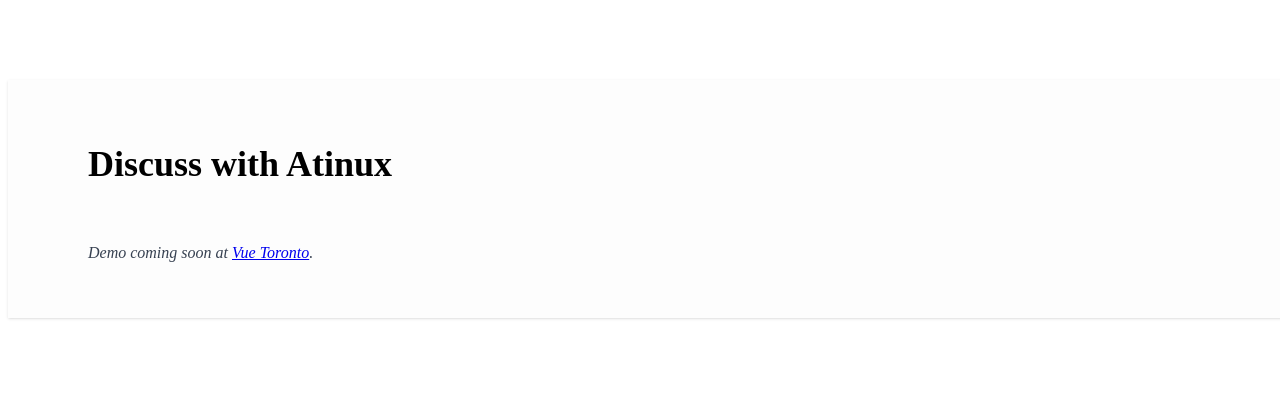
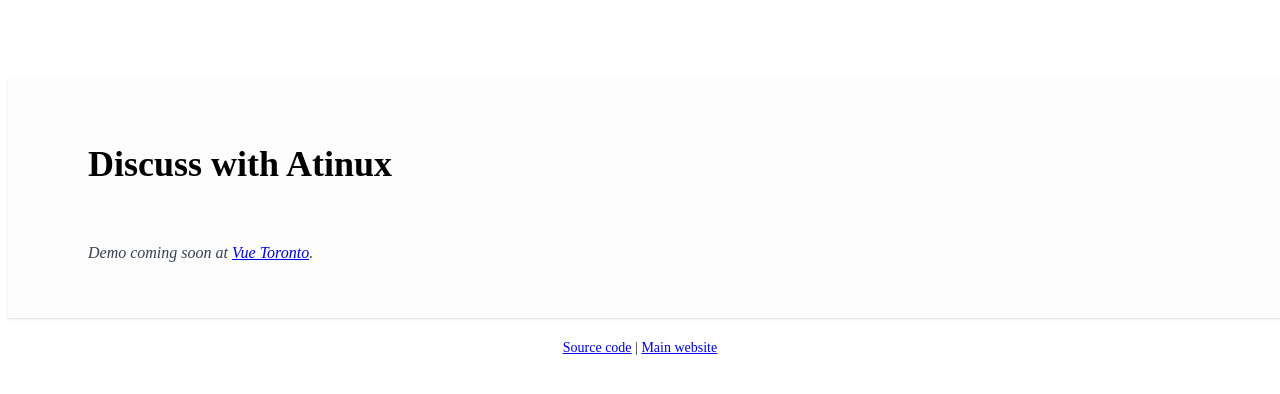
Before and after one commit to atinux/discuss, a Nuxt app: page / in a window 1280 px wide. Shown: the top 394 px of the page. Built offline with nearby package versions, Linux system fonts and the light colour scheme.

Commit message:
chore: add footer

```diff
--- a/components/AppContainer.vue
+++ b/components/AppContainer.vue
@@ -1,5 +1,12 @@
 <template>
-  <div class="container mx-auto md:my-20 p-4 sm:p-10 md:px-20 shadow bg-light-50 flex flex-col gap-5">
-    <slot/>
-  </div>
+  <main class="md:my-20">
+    <div class="container mx-auto p-4 sm:p-10 md:px-20 shadow bg-light-50 flex flex-col gap-5">
+      <slot/>
+    </div>
+    <p class="mt-5 text-center text-sm text-gray-800">
+      <a href="https://github.com/atinux/discuss" class="underline hover:text-black">Source code</a>
+       |
+      <a href="https://atinux.com" class="underline hover:text-black">Main website</a>
+    </p>
+  </main>
 </template>
```
